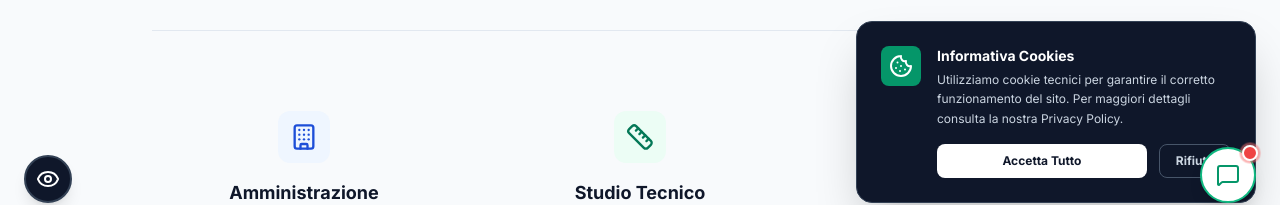
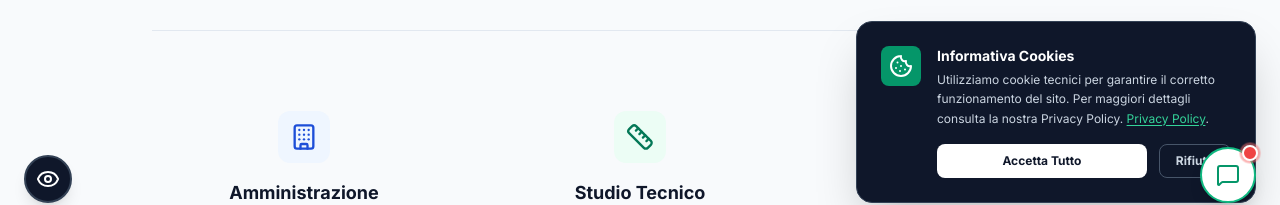
Before and after one commit to rmike99/studio-malaguti-demo, a Next.js app: page / in a window 1280 px wide. Shown: the part 573-778 px from the top of the page. Built offline with nearby package versions, Linux system fonts and the light colour scheme.

Commit message:
FIX - Cookies

```diff
--- a/src/components/CookieBanner.tsx
+++ b/src/components/CookieBanner.tsx
@@ -13,7 +13,6 @@ export default function CookieBanner() {
   const [isVisible, setIsVisible] = useState(false);
 
   useEffect(() => {
-    // Mostra il banner solo se l'utente non ha ancora deciso (consent === null)
     if (consent === null) {
       const timer = setTimeout(() => setIsVisible(true), 1000);
       return () => clearTimeout(timer);
@@ -39,7 +38,10 @@ export default function CookieBanner() {
               <div>
                 <h4 className="font-bold text-sm mb-1">{t('cookie_title')}</h4>
                 <p className="text-xs text-slate-300 leading-relaxed mb-4">
-                  {t('cookie_text')}
+                  {t('cookie_text')}{" "}
+                  <Link href="/privacy-policy" className="text-emerald-400 hover:text-emerald-300 underline underline-offset-2 transition-colors">
+                    {t('footer_privacy')}
+                  </Link>.
                 </p>
                 <div className="flex gap-3">
                   <button
```
